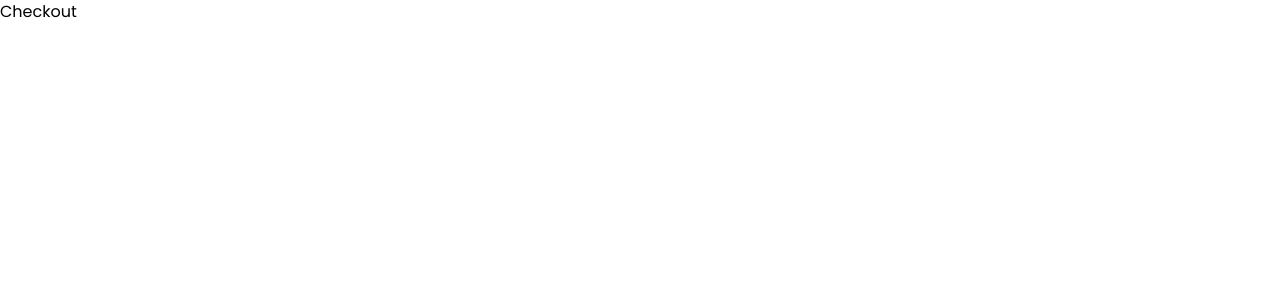
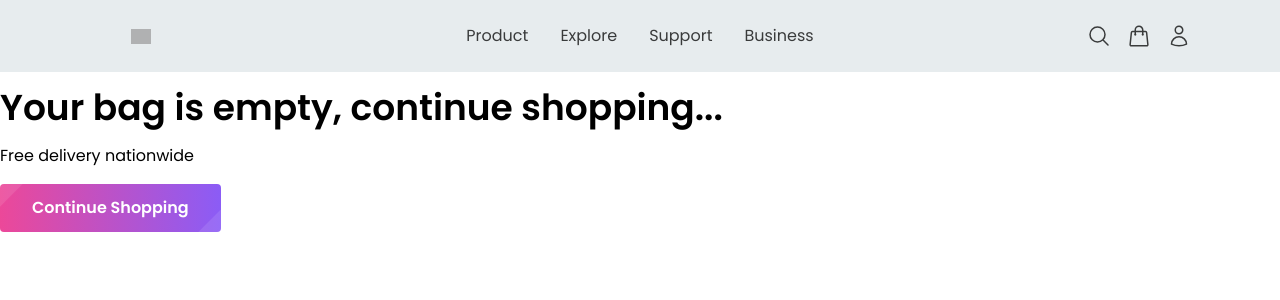
Before and after one commit to ccurves/gadgets-marketplace, a Next.js app: page /checkout in a window 1280 px wide. Shown: the top 300 px of the page. Built offline with nearby package versions, Linux system fonts and the light colour scheme; grey boxes are pictures that could not be loaded.

Commit message:
Started checkout page

```diff
--- a/components/Basket/Basket.tsx
+++ b/components/Basket/Basket.tsx
@@ -8,8 +8,6 @@
 
 const Basket = (props: Props) => {
   const items = useSelector(selectCartItems);
-  const [stateItems, setStateItems] = useState(items);
-  useEffect(() => setStateItems(items), []);
 
   const itemsTotal = useSelector(selectCartItemsTotal);
 
--- /dev/null
+++ b/components/CheckoutProduct/CheckoutProduct.tsx
@@ -0,0 +1,12 @@
+import React from "react";
+
+type Props = {
+  items: Product[];
+  id: string;
+};
+
+const CheckoutProduct = (props: Props) => {
+  return <div>CheckoutProduct</div>;
+};
+
+export default CheckoutProduct;
--- a/components/Header/Header.tsx
+++ b/components/Header/Header.tsx
@@ -6,11 +6,15 @@
   ShoppingBagIcon,
   UserIcon,
 } from "@heroicons/react/24/outline";
+import { useSelector } from "react-redux";
+import { selectCartItems } from "../../redux/cartSlice";
 
 type Props = {};
 
 const Header = (props: Props) => {
   const session = false;
+
+  const items = useSelector(selectCartItems);
   return (
     <header className="sticky top-0 z-30 flex w-full items-center justify-between bg-[#e7ecee] p-4">
       <div className="flex items-center justify-center md:w-1/5">
@@ -38,9 +42,12 @@
         <Link href="/checkout">
           {" "}
           <div className="relative cursor-pointer">
-            <span className="primary-gradient absolute -right-1 -top-1 z-50 flex h-4 w-4 items-center justify-center rounded-full text-[10px] text-white">
-              5
-            </span>
+            {items.length > 0 && (
+              <span className="primary-gradient absolute -right-1 -top-1 z-50 flex h-4 w-4 items-center justify-center rounded-full text-[10px] text-white">
+                {items.length}
+              </span>
+            )}
+
             <ShoppingBagIcon className="headerIcon" />
           </div>
         </Link>
--- a/pages/checkout.tsx
+++ b/pages/checkout.tsx
@@ -1,9 +1,62 @@
-import React from "react";
+import Head from "next/head";
+import { useRouter } from "next/router";
+import React, { useEffect, useState } from "react";
+import { useSelector } from "react-redux";
+import Button from "../components/Button/Button";
+import CheckoutProduct from "../components/CheckoutProduct/CheckoutProduct";
+import Header from "../components/Header/Header";
+import { selectCartItems } from "../redux/cartSlice";
 
 type Props = {};
 
 const Checkout = (props: Props) => {
-  return <div>Checkout</div>;
+  const items = useSelector(selectCartItems);
+  const router = useRouter();
+  const [groupedItemsInCart, setGroupedItemsInCart] = useState(
+    {} as { [key: string]: Product[] }
+  );
+
+  useEffect(() => {
+    const groupedItems = items.reduce((results, item) => {
+      (results[item._id] = results[item._id] || []).push(item);
+      return results;
+    }, {} as { [key: string]: Product[] });
+
+    setGroupedItemsInCart(groupedItems);
+  }, [items]);
+  return (
+    <div>
+      {" "}
+      <Head>
+        <title>Cart - Gadgets Marketplace</title>
+        <link rel="icon" href="/favicon.ico" />
+      </Head>
+      <Header />
+      <main>
+        <div>
+          <h1 className="my-4 text-3xl font-semibold lg:text-4xl">
+            {items.length > 0
+              ? "Review your bag."
+              : "Your bag is empty, continue shopping..."}
+          </h1>
+          <p className="my-4">Free delivery nationwide</p>
+          {items.length === 0 && (
+            <Button
+              title="Continue Shopping"
+              onClick={() => router.push("/")}
+            />
+          )}
+        </div>
+        {items.length > 0 && (
+          <div>
+            {Object.entries(groupedItemsInCart).map(([key, items]) => (
+              <CheckoutProduct key={key} items={items} id={key} />
+            ))}
+          </div>
+        )}
+      </main>
+    </div>
+  );
 };
 
 export default Checkout;
```
